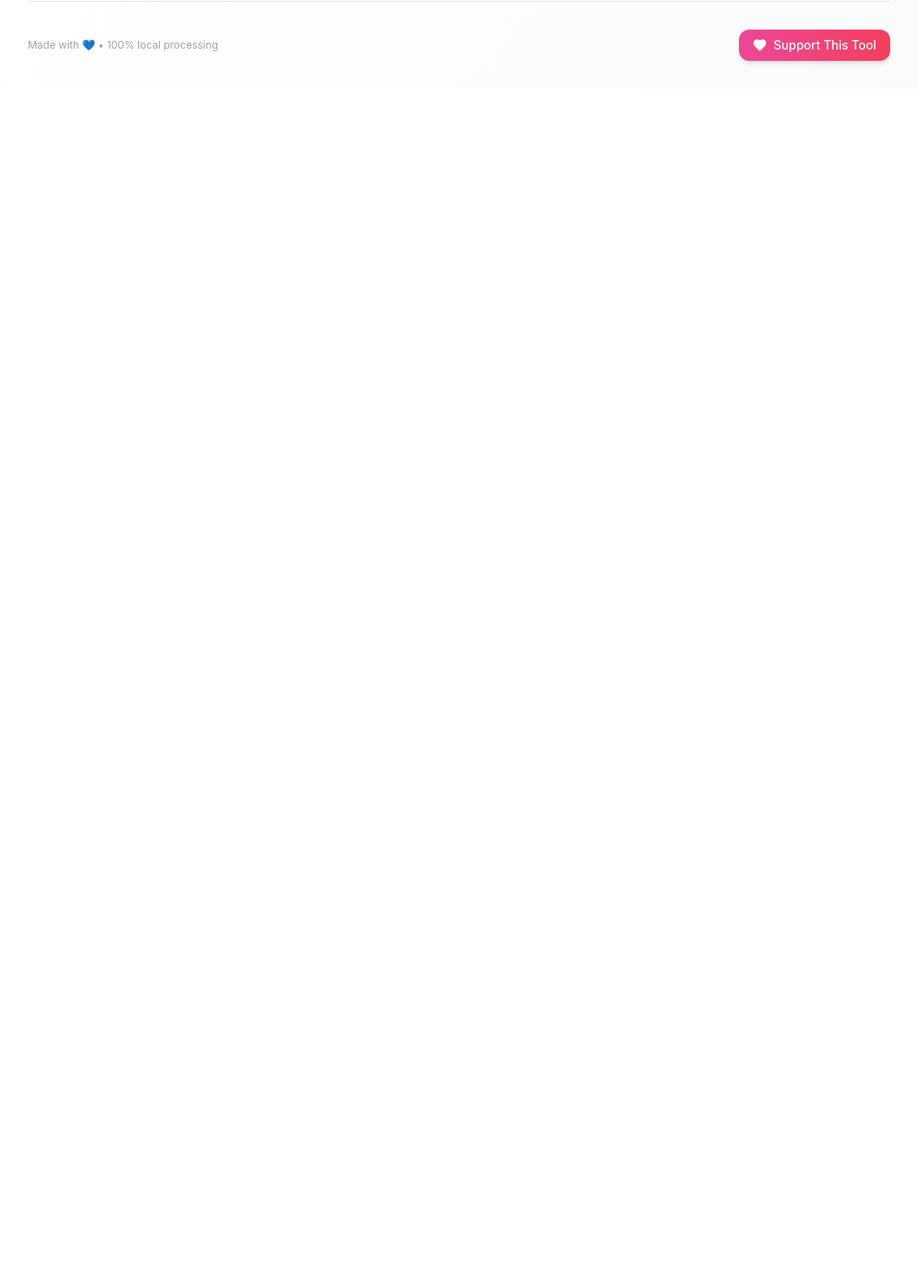
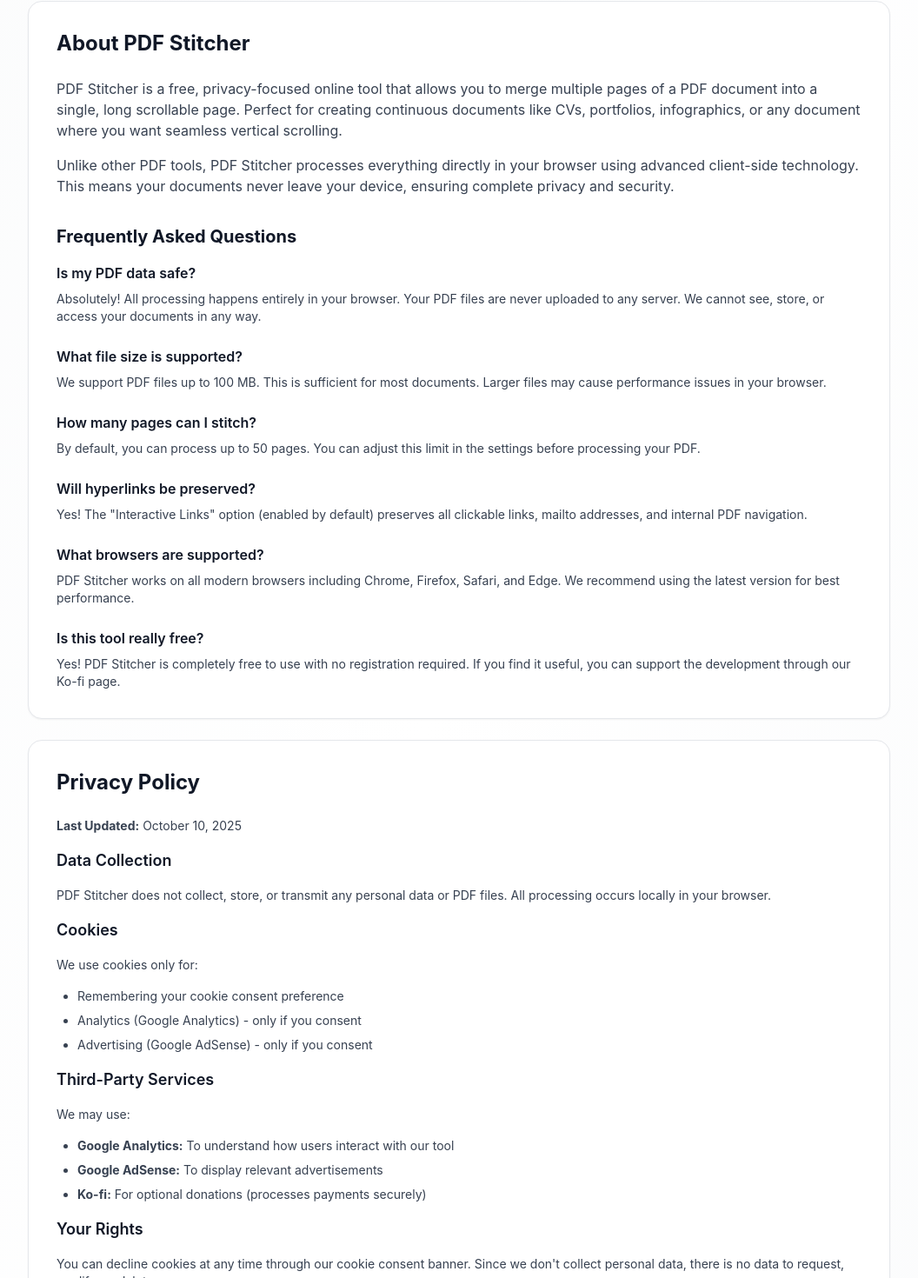
Before and after one commit to DavidKMota/pdf-stitcher, a React (Vite) app in the folder pdf-stitcher/: page / in a window 1280 px wide. Shown: the part 1292-2762 px from the top of the page at 87% size, without its empty margins (112-1168 px from the left). Before the commit the page ends 1394 px from the top, so only its background shows below. Built offline with nearby package versions, Linux system fonts and the light colour scheme.

Commit message:
Update App.tsx
Compliance with adsense rules. About section....

```diff
--- a/pdf-stitcher/src/App.tsx
+++ b/pdf-stitcher/src/App.tsx
@@ -586,7 +586,172 @@
           </Card>
         </div>
       </main>
+{/* About & FAQ Section */}
+      <section className="mx-auto max-w-5xl px-4 pb-12">
+        <Card className="p-8">
+          <h2 className="text-2xl font-bold text-gray-900 mb-6">About PDF Stitcher</h2>
+          <div className="prose prose-gray max-w-none">
+            <p className="text-gray-700 mb-4">
+              PDF Stitcher is a free, privacy-focused online tool that allows you to merge multiple pages of a PDF document into a single, long scrollable page.
+              Perfect for creating continuous documents like CVs, portfolios, infographics, or any document where you want seamless vertical scrolling.
+            </p>
+            <p className="text-gray-700 mb-4">
+              Unlike other PDF tools, PDF Stitcher processes everything directly in your browser using advanced client-side technology.
+              This means your documents never leave your device, ensuring complete privacy and security.
+            </p>
+          </div>
 
+          <h3 className="text-xl font-bold text-gray-900 mt-8 mb-4">Frequently Asked Questions</h3>
+
+          <div className="space-y-6">
+            <div>
+              <h4 className="font-semibold text-gray-900 mb-2">Is my PDF data safe?</h4>
+              <p className="text-gray-700 text-sm">
+                Absolutely! All processing happens entirely in your browser. Your PDF files are never uploaded to any server.
+                We cannot see, store, or access your documents in any way.
+              </p>
+            </div>
+
+            <div>
+              <h4 className="font-semibold text-gray-900 mb-2">What file size is supported?</h4>
+              <p className="text-gray-700 text-sm">
+                We support PDF files up to 100 MB. This is sufficient for most documents. Larger files may cause performance issues in your browser.
+              </p>
+            </div>
+
+            <div>
+              <h4 className="font-semibold text-gray-900 mb-2">How many pages can I stitch?</h4>
+              <p className="text-gray-700 text-sm">
+                By default, you can process up to 50 pages. You can adjust this limit in the settings before processing your PDF.
+              </p>
+            </div>
+
+            <div>
+              <h4 className="font-semibold text-gray-900 mb-2">Will hyperlinks be preserved?</h4>
+              <p className="text-gray-700 text-sm">
+                Yes! The "Interactive Links" option (enabled by default) preserves all clickable links, mailto addresses, and internal PDF navigation.
+              </p>
+            </div>
+
+            <div>
+              <h4 className="font-semibold text-gray-900 mb-2">What browsers are supported?</h4>
+              <p className="text-gray-700 text-sm">
+                PDF Stitcher works on all modern browsers including Chrome, Firefox, Safari, and Edge. We recommend using the latest version for best performance.
+              </p>
+            </div>
+
+            <div>
+              <h4 className="font-semibold text-gray-900 mb-2">Is this tool really free?</h4>
+              <p className="text-gray-700 text-sm">
+                Yes! PDF Stitcher is completely free to use with no registration required. If you find it useful, you can support the development through our Ko-fi page.
+              </p>
+            </div>
+          </div>
+        </Card>
+
+        {/* Privacy Policy */}
+        <Card className="p-8 mt-6">
+          <h2 className="text-2xl font-bold text-gray-900 mb-6">Privacy Policy</h2>
+          <div className="prose prose-gray max-w-none text-sm space-y-4">
+            <p className="text-gray-700">
+              <strong>Last Updated:</strong> October 10, 2025
+            </p>
+
+            <h3 className="text-lg font-semibold text-gray-900 mt-6 mb-3">Data Collection</h3>
+            <p className="text-gray-700">
+              PDF Stitcher does not collect, store, or transmit any personal data or PDF files. All processing occurs locally in your browser.
+            </p>
+
+            <h3 className="text-lg font-semibold text-gray-900 mt-6 mb-3">Cookies</h3>
+            <p className="text-gray-700">
+              We use cookies only for:
+            </p>
+            <ul className="list-disc pl-6 text-gray-700 space-y-2">
+              <li>Remembering your cookie consent preference</li>
+              <li>Analytics (Google Analytics) - only if you consent</li>
+              <li>Advertising (Google AdSense) - only if you consent</li>
+            </ul>
+
+            <h3 className="text-lg font-semibold text-gray-900 mt-6 mb-3">Third-Party Services</h3>
+            <p className="text-gray-700">
+              We may use:
+            </p>
+            <ul className="list-disc pl-6 text-gray-700 space-y-2">
+              <li><strong>Google Analytics:</strong> To understand how users interact with our tool</li>
+              <li><strong>Google AdSense:</strong> To display relevant advertisements</li>
+              <li><strong>Ko-fi:</strong> For optional donations (processes payments securely)</li>
+            </ul>
+
+            <h3 className="text-lg font-semibold text-gray-900 mt-6 mb-3">Your Rights</h3>
+            <p className="text-gray-700">
+              You can decline cookies at any time through our cookie consent banner. Since we don't collect personal data,
+              there is no data to request, modify, or delete.
+            </p>
+
+            <h3 className="text-lg font-semibold text-gray-900 mt-6 mb-3">Contact</h3>
+            <p className="text-gray-700">
+              For privacy concerns, please contact us through our Ko-fi page.
+            </p>
+          </div>
+        </Card>
+
+        {/* Terms of Service */}
+        <Card className="p-8 mt-6">
+          <h2 className="text-2xl font-bold text-gray-900 mb-6">Terms of Service</h2>
+          <div className="prose prose-gray max-w-none text-sm space-y-4">
+            <p className="text-gray-700">
+              <strong>Last Updated:</strong> October 10, 2025
+            </p>
+
+            <h3 className="text-lg font-semibold text-gray-900 mt-6 mb-3">Acceptance of Terms</h3>
+            <p className="text-gray-700">
+              By using PDF Stitcher, you agree to these Terms of Service. If you do not agree, please do not use this tool.
+            </p>
+
+            <h3 className="text-lg font-semibold text-gray-900 mt-6 mb-3">Use of Service</h3>
+            <p className="text-gray-700">
+              PDF Stitcher is provided "as is" for personal and commercial use. You may:
+            </p>
+            <ul className="list-disc pl-6 text-gray-700 space-y-2">
+              <li>Use the tool for any legal purpose</li>
+              <li>Process any PDF documents you have rights to</li>
+              <li>Use generated PDFs for personal or commercial projects</li>
+            </ul>
+
+            <h3 className="text-lg font-semibold text-gray-900 mt-6 mb-3">Prohibited Uses</h3>
+            <p className="text-gray-700">
+              You may NOT:
+            </p>
+            <ul className="list-disc pl-6 text-gray-700 space-y-2">
+              <li>Use this tool for any illegal activity</li>
+              <li>Attempt to reverse engineer or copy the source code for commercial redistribution</li>
+              <li>Overload or abuse the service infrastructure</li>
+            </ul>
+
+            <h3 className="text-lg font-semibold text-gray-900 mt-6 mb-3">Disclaimer</h3>
+            <p className="text-gray-700">
+              PDF Stitcher is provided without warranty of any kind. We are not responsible for:
+            </p>
+            <ul className="list-disc pl-6 text-gray-700 space-y-2">
+              <li>Loss of data or corrupted PDF files</li>
+              <li>Errors in processing or output quality</li>
+              <li>Browser compatibility issues</li>
+              <li>Any damages arising from use of this tool</li>
+            </ul>
+
+            <h3 className="text-lg font-semibold text-gray-900 mt-6 mb-3">Limitation of Liability</h3>
+            <p className="text-gray-700">
+              In no event shall PDF Stitcher be liable for any indirect, incidental, special, or consequential damages
+              related to your use of this service.
+            </p>
+
+            <h3 className="text-lg font-semibold text-gray-900 mt-6 mb-3">Changes to Terms</h3>
+            <p className="text-gray-700">
+              We reserve the right to modify these terms at any time. Continued use of the service constitutes acceptance of updated terms.
+            </p>
+          </div>
+        </Card>
+      </section>
       <footer className="mx-auto max-w-5xl px-4 pb-8">
         <div className="flex flex-col md:flex-row items-center justify-between gap-4 pt-8 border-t border-gray-200">
           <p className="text-xs text-gray-400">Made with 💙 • 100% local processing</p>
```
